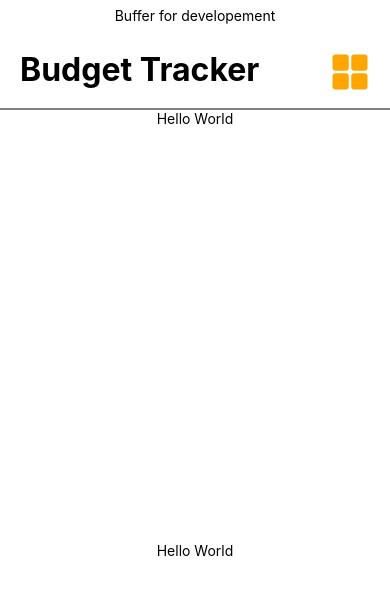
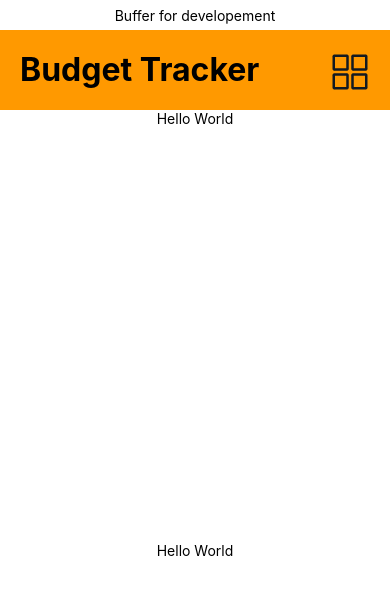
Before and after one commit to purplevarun/deprecated-budget-tracker-app, a React Native app: screen /Home in a window 390 px wide. Shown: the top 594 px of the page. Built offline with nearby package versions, Linux system fonts and the light colour scheme.

Commit message:
Added Global Colors object

```diff
--- a/components/header/Header.tsx
+++ b/components/header/Header.tsx
@@ -3,7 +3,7 @@ import { Ionicons } from "@expo/vector-icons";
 import useData from "../../context/useData";
 
 const Header = () => {
-	const { toggleMenu } = useData();
+	const { toggleMenu, menuOpen, colors } = useData();
 
 	return (
 		<View
@@ -15,8 +15,9 @@ const Header = () => {
 				paddingRight: 20,
 				paddingLeft: 20,
 				justifyContent: "space-between",
-				borderBottomColor: "grey",
+				backgroundColor: colors.primary,
 				borderBottomWidth: 2,
+				borderBottomColor: menuOpen ? colors.fg : colors.primary,
 			}}
 		>
 			<Text
@@ -29,7 +30,11 @@ const Header = () => {
 			</Text>
 
 			<TouchableOpacity style={{ marginTop: 5 }} onPress={toggleMenu}>
-				<Ionicons name="grid" size={40} color="orange" />
+				{menuOpen ? (
+					<Ionicons name="grid" size={40} color={colors.fg} />
+				) : (
+					<Ionicons name="grid-outline" size={40} color={colors.fg} />
+				)}
 			</TouchableOpacity>
 		</View>
 	);
--- a/components/menu/Menu.tsx
+++ b/components/menu/Menu.tsx
@@ -3,13 +3,13 @@ import { Animated, Text } from "react-native";
 import useData from "../../context/useData";
 
 const Menu = () => {
-	const { menuOpen, translateX } = useData();
+	const { menuOpen, translateX, menuWidth, colors } = useData();
 
 	const [width, setWidth] = useState(0);
 
 	useEffect(() => {
 		if (menuOpen) {
-			setWidth(150);
+			setWidth(menuWidth);
 		} else {
 			setTimeout(() => {
 				setWidth(0);
@@ -22,7 +22,7 @@ const Menu = () => {
 			style={{
 				display: "flex",
 				flexDirection: "column",
-				backgroundColor: "red",
+				backgroundColor: colors.primary,
 				height: "100%",
 				width,
 				alignItems: "center",
--- a/context/DataProvider.tsx
+++ b/context/DataProvider.tsx
@@ -2,9 +2,12 @@ import { useRef, useState } from "react";
 import { Animated } from "react-native";
 
 const DataProvider = () => {
-	const translateX = useRef(new Animated.Value(-150)).current;
+	const menuWidth = 250;
+
+	const translateX = useRef(new Animated.Value(-menuWidth)).current;
 
 	const [menuOpen, setMenuOpen] = useState(false);
+
 	const toggleMenu = () => {
 		setMenuOpen((menuOpen) => !menuOpen);
 		if (!menuOpen) {
@@ -14,16 +17,25 @@ const DataProvider = () => {
 			}).start();
 		} else {
 			Animated.timing(translateX, {
-				toValue: -150,
+				toValue: -menuWidth,
 				useNativeDriver: true,
 			}).start();
 		}
+	};
+
+	const colors = {
+		primary: "#FF9900",
+		secondary: "#FEBD69",
+		bg: "white",
+		fg: "#131A22",
 	};
 
 	return {
 		menuOpen,
 		toggleMenu,
 		translateX,
+		menuWidth,
+		colors,
 	};
 };
 
--- a/screens/home/HomeScreen.tsx
+++ b/screens/home/HomeScreen.tsx
@@ -1,13 +1,15 @@
-import { Text, View } from "react-native";
+import { Text } from "react-native";
 import LongView from "../../components/longview/LongView";
+import useData from "../../context/useData";
 
 const HomeScreen = () => {
+	const { colors } = useData();
 	return (
 		<LongView
 			style={{
 				justifyContent: "space-between",
 				alignItems: "center",
-				backgroundColor: "white",
+				backgroundColor: colors.bg,
 				height: 1000,
 			}}
 		>
```
